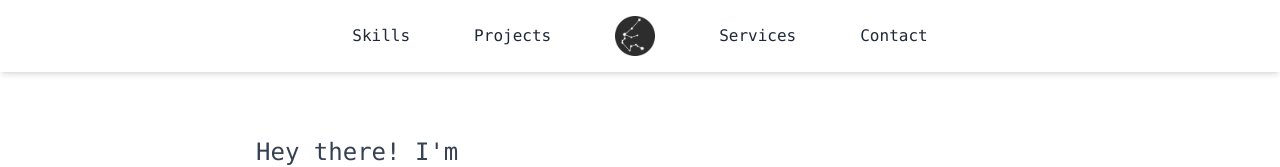
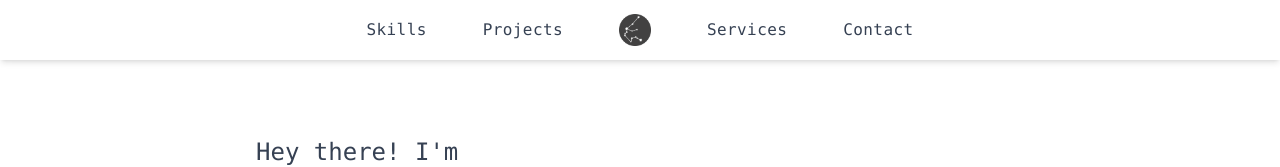
Before and after one commit to moroshing/portfolio, a React (Vite) app: page / in a window 1280 px wide. Shown: the top 167 px of the page. Built offline with nearby package versions, Linux system fonts and the light colour scheme.

Commit message:
Modified Navbar component

```diff
--- a/src/components/Navbar.tsx
+++ b/src/components/Navbar.tsx
@@ -1,7 +1,7 @@
 interface NavItem {
   label: string;
   ref: React.RefObject<HTMLElement | null>;
-  logo?: string; // Optional logo image URL
+  logo?: string;
 }
 
 interface NavbarProps {
@@ -16,16 +16,19 @@ const Navbar = ({ items, onNavClick }: NavbarProps) => (
         <button
           key={item.label}
           onClick={() => onNavClick(item.ref)}
-          className="px-2 sm:px-4 py-1 sm:py-2 text-gray-800 hover:text-accent-foreground transition-colors text-xs sm:text-base"
+          className="px-3 py-1.5 rounded-md transition-all duration-200
+                    text-gray-700 hover:text-gray-900
+                    hover:bg-gray-100/80 active:bg-gray-200/60
+                    text-sm sm:text-base font-medium"
         >
           {item.logo ? (
             <img
               src={item.logo}
               alt={item.label}
-              className="h-8 w-auto sm:h-10"
+              className="h-6 w-auto sm:h-8 opacity-90 hover:opacity-100 transition-opacity"
             />
           ) : (
-            item.label
+            <span className="tracking-wide">{item.label}</span>
           )}
         </button>
       ))}
```
